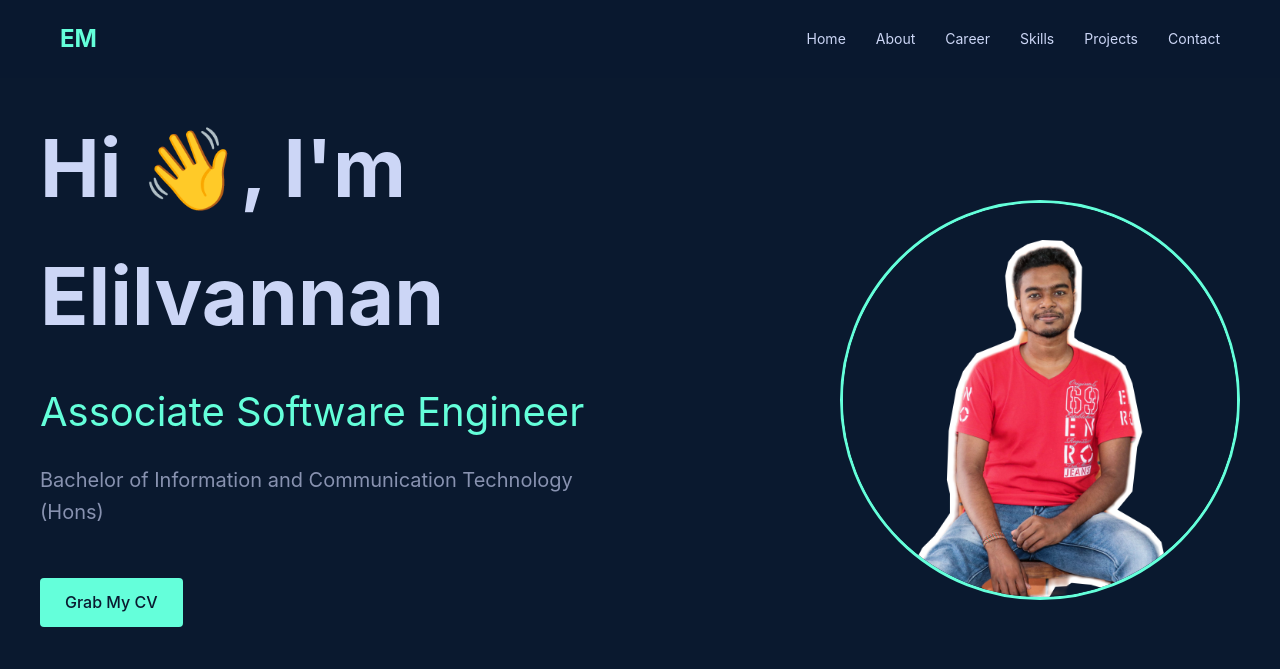
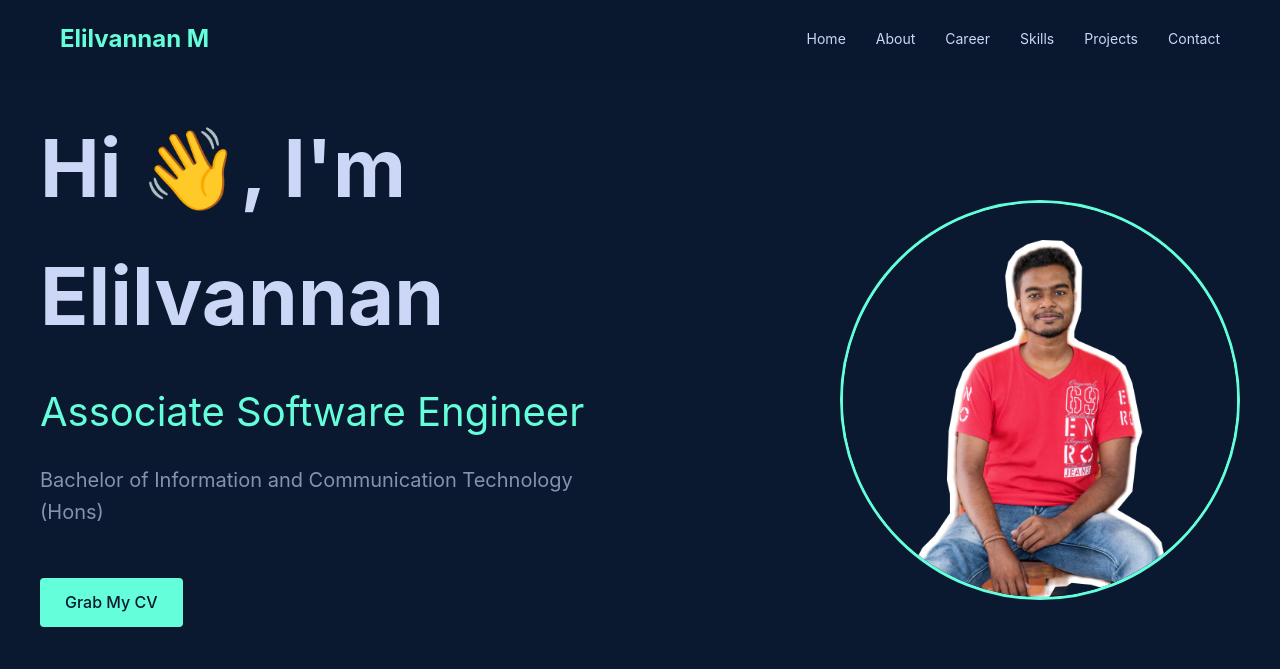
Before and after one commit to Elilvannan/portfolio, a plain HTML site: page index.html in a window 1280 px wide. Shown: the top 669 px of the page. Drawn offline with nearby package versions, Linux system fonts and the light colour scheme.

Commit message:
Update index.html

```diff
--- a/index.html
+++ b/index.html
@@ -506,7 +506,7 @@
 <body>
     <div class="navbar">
         <div class="nav-content">
-            <div class="logo">EM</div>
+            <div class="logo">Elilvannan M</div>
             <ul class="nav-links">
                 <li><a href="#home">Home</a></li>
                 <li><a href="#about">About</a></li>
```
